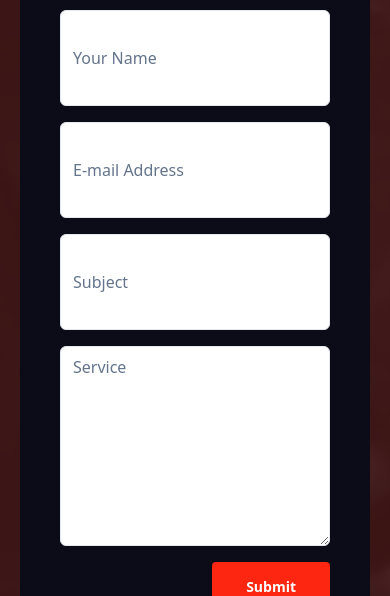
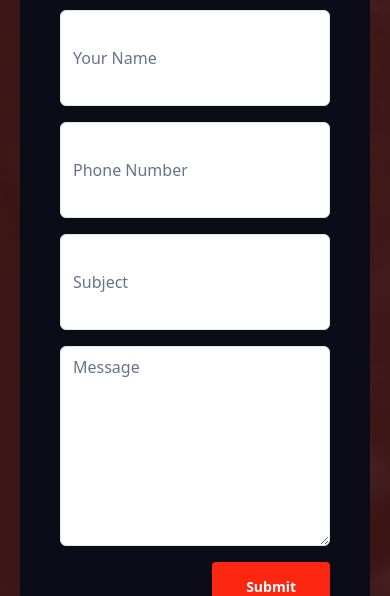
Before and after one commit to Hamadn/Manilla-Brothers, a React (Vite) app: page /contact in a window 390 px wide. Shown: the part 1320-1916 px from the top of the page. Built offline with nearby package versions, Linux system fonts and the light colour scheme; a web font is replaced by a local one.

Commit message:
changes in the contact page
changed the email to phone number

```diff
--- a/src/components/pages/Contact/Contact.jsx
+++ b/src/components/pages/Contact/Contact.jsx
@@ -96,10 +96,10 @@ function Contact() {
                       </div>
                       <div className="grid w-full items-center gap-1.5">
                         <Input
-                          placeholder="E-mail Address"
+                          placeholder="Phone Number"
                           className="text-base"
-                          type="email"
-                          name="email"
+                          type="tel"
+                          name="tel"
                           required
                         ></Input>
                       </div>
@@ -116,7 +116,7 @@ function Contact() {
                         <Textarea
                           name="message"
                           className="text-base"
-                          placeholder="Service"
+                          placeholder="Message"
                           required
                         ></Textarea>
                       </div>
```
